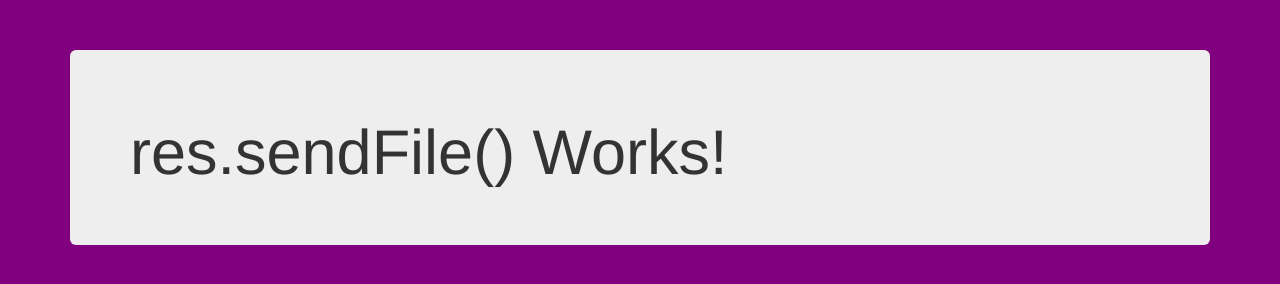
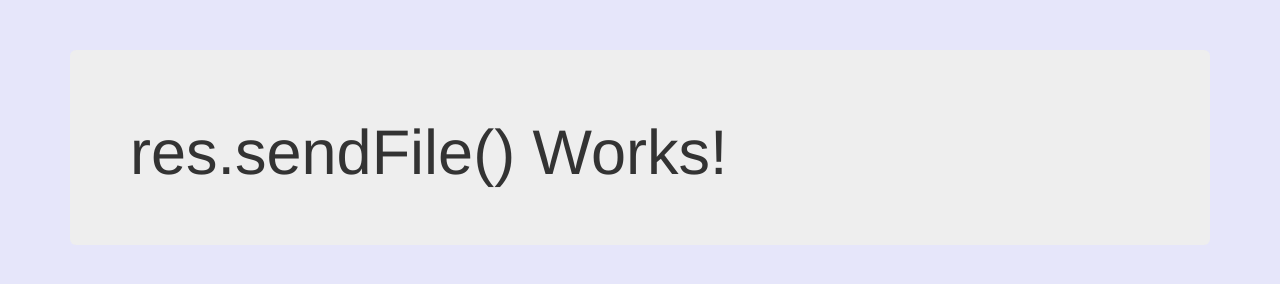
Before and after one commit to lilnate22/crowtest, a website: page index.html in a window 1280 px wide. Drawn offline with nearby package versions, Linux system fonts and the light colour scheme.

Commit message:
Update index.html

```diff
--- a/index.html
+++ b/index.html
@@ -6,7 +6,7 @@
 
     <link rel="stylesheet" href="//maxcdn.bootstrapcdn.com/bootstrap/3.3.1/css/bootstrap.min.css">
     <style>
-        body { padding-top:50px; background:purple;}
+        body { padding-top:50px; background:#E6E6FA;}
     </style>
 </head>
 <body>
```
